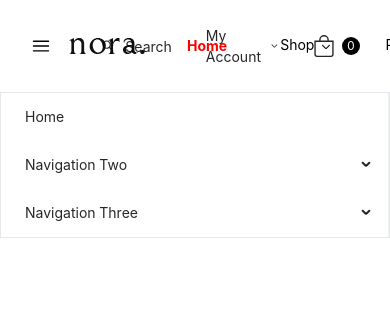
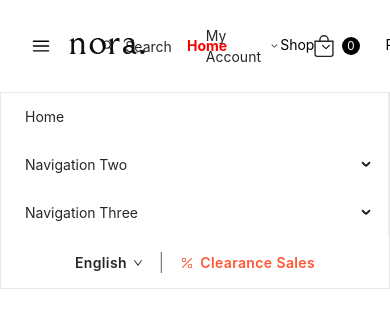
Before and after one commit to agamamom/Ecommerce-college-project, a React (Create React App) app: page / in a window 390 px wide. Shown: the top 328 px of the page. Built offline with nearby package versions, Linux system fonts and the light colour scheme.

Commit message:
update mobile nav

```diff
--- a/package.json
+++ b/package.json
@@ -20,6 +20,7 @@
     "firebase": "^9.6.7",
     "lodash": "^4.17.20",
     "react": "^18.2.0",
+    "react-bootstrap": "^2.6.0",
     "react-datepicker": "^3.2.2",
     "react-dom": "^18.2.0",
     "react-icons": "^4.6.0",
--- /dev/null
+++ b/src/components/nav/LanguageDropdown/LanguageDropdown.js
@@ -0,0 +1,56 @@
+import React, { useState } from "react";
+import { Dropdown } from "antd";
+import { DownOutlined } from "@ant-design/icons";
+
+const LanguageDropDown = () => {
+  const items = [
+    {
+      label: (
+        <div
+          onClick={() => setChooseLang("English")}
+          onMouseDown={() => setArrow(!arrow)}
+        >
+          English
+        </div>
+      ),
+      key: "0",
+    },
+    {
+      label: (
+        <div
+          onClick={() => setChooseLang("Vietnamese")}
+          onMouseDown={() => setArrow(!arrow)}
+        >
+          Vietnamese
+        </div>
+      ),
+      key: "1",
+    },
+  ];
+  const [chooseLang, setChooseLang] = useState("English");
+  const [arrow, setArrow] = useState(false);
+
+  return (
+    <Dropdown menu={{ items }} trigger={["click"]}>
+      <div
+        className="flex items-center "
+        onClick={() => setArrow(!arrow)}
+        onMouse={() => setArrow(!arrow)}
+      >
+        <div
+          onClick={(e) => e.preventDefault()}
+          className="tracking-wide font-semibold cursor-pointer"
+        >
+          {chooseLang}
+        </div>
+        <DownOutlined
+          className={`text-[10px] ml-[6px] transition-all duration-300 ${
+            arrow === true ? "rotate-[180deg]" : "rotate-[0deg]"
+          }`}
+        />
+      </div>
+    </Dropdown>
+  );
+};
+
+export default LanguageDropDown;
--- a/src/components/nav/MobileNavDropDown/MobileNavDropDown.js
+++ b/src/components/nav/MobileNavDropDown/MobileNavDropDown.js
@@ -2,6 +2,8 @@ import { Menu } from "antd";
 import React, { useState } from "react";
 import "../../../../src/index.scss";
 import { useHistory } from "react-router-dom";
+import LanguageDropdown from "../LanguageDropdown/LanguageDropdown";
+import { BsPercent } from "react-icons/bs";
 
 function GetItem(label, key, children, type, link) {
   return {
@@ -28,27 +30,69 @@ const items = [
 ];
 
 // submenu keys of first level
-const rootSubmenuKeys = ["sub1", "sub2", "sub4"];
+const rootSubmenuKeys = ["sub2", "sub4"];
 const MobileNavDropDown = () => {
-  const [openKeys, setOpenKeys] = useState(["sub1"]);
+  const [openKeys, setOpenKeys] = useState([""]);
+  const [currentLang, setCurrentLang] = useState("en");
+  let history = useHistory();
+
+  const handleLang = (lang) => {
+    setCurrentLang(lang);
+  };
+
   const onOpenChange = (keys) => {
     const latestOpenKey = keys.find((key) => openKeys.indexOf(key) === -1);
+    // console.log("latestOpenKey", latestOpenKey);
+    // console.log("keys", keys);
+    // console.log("openKeys", openKeys);
+    // console.log("latestOpenKey", rootSubmenuKeys.indexOf(latestOpenKey));
     if (rootSubmenuKeys.indexOf(latestOpenKey) === -1) {
       setOpenKeys(keys);
     } else {
       setOpenKeys(latestOpenKey ? [latestOpenKey] : []);
     }
   };
+  const onSelectChange = (keys2) => {
+    console.log("keys2", keys2.key);
+    const handleNavigate = () => {
+      if (keys2.key === "5") {
+        history.push("/login5");
+      } else if (keys2.key === "6") {
+        history.push("/login6");
+      }
+    };
+    return handleNavigate();
+  };
   return (
+    <>
       <Menu
         mode="inline"
         openKeys={openKeys}
         onOpenChange={onOpenChange}
+        onClick={onSelectChange}
         style={{
           width: "100%",
         }}
         items={items}
+        selectable={true}
       />
+      <div className="flex flex-col items-center justify-center py-[15px] bg-white">
+        <div className="flex w-[240px] justify-between">
+          <div className="">
+            <LanguageDropdown />
+          </div>
+          <div className="relative">
+            <div className="w-[0.4px] h-[100%] left-[50%] text-[#5E5C5C] bg-[#5E5C5C] -translate-x-[50%]"></div>
+          </div>
+          <div className="flex items-center ">
+            <BsPercent className="text-[#ff5635] mr-[6px] " />
+            <div className="text-[#ff5635] tracking-wide font-semibold">
+              Clearance Sales
+            </div>
+          </div>
+        </div>
+      </div>
+    </>
   );
 };
 export default MobileNavDropDown;
--- a/src/index.scss
+++ b/src/index.scss
@@ -106,6 +106,7 @@ body {
     width: 100%;
   }
 }
+
 @keyframes mymove {
   0% {
     height: 192px;
```
Also changed, not shown: 1 other file (tests, documents, lock files or other folders). Lines whose indentation alone changed are shown as unchanged.
